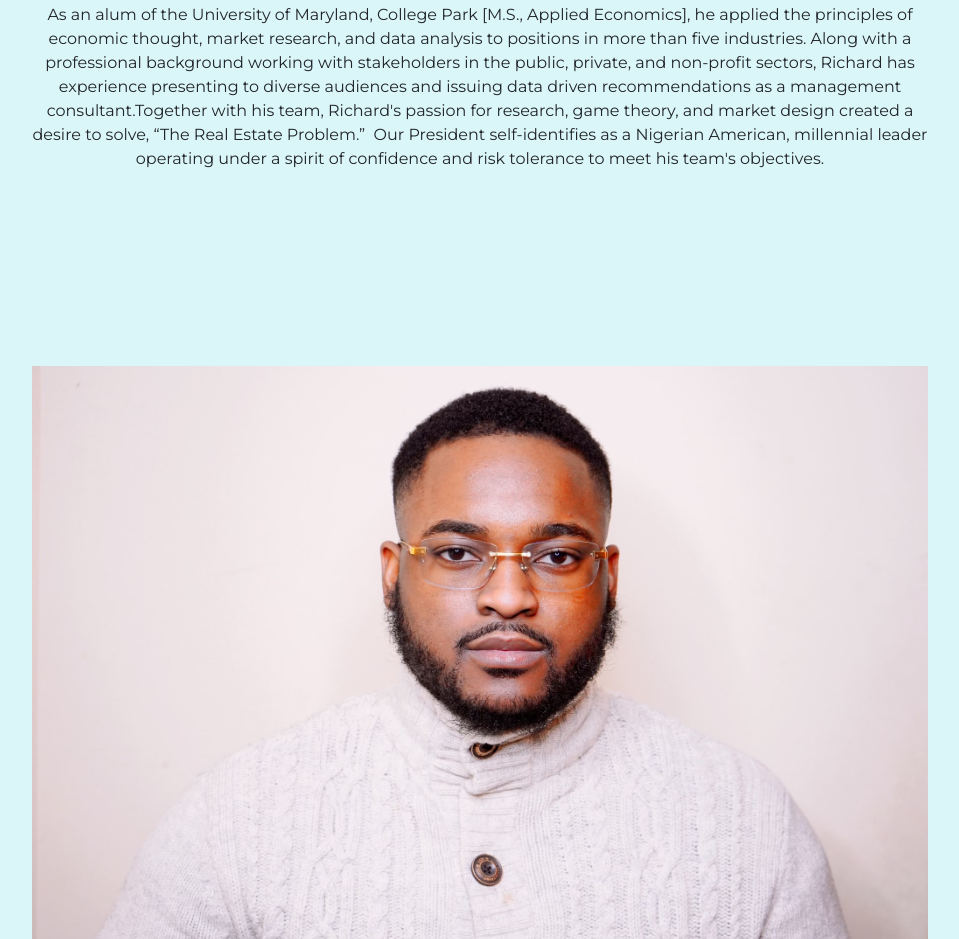
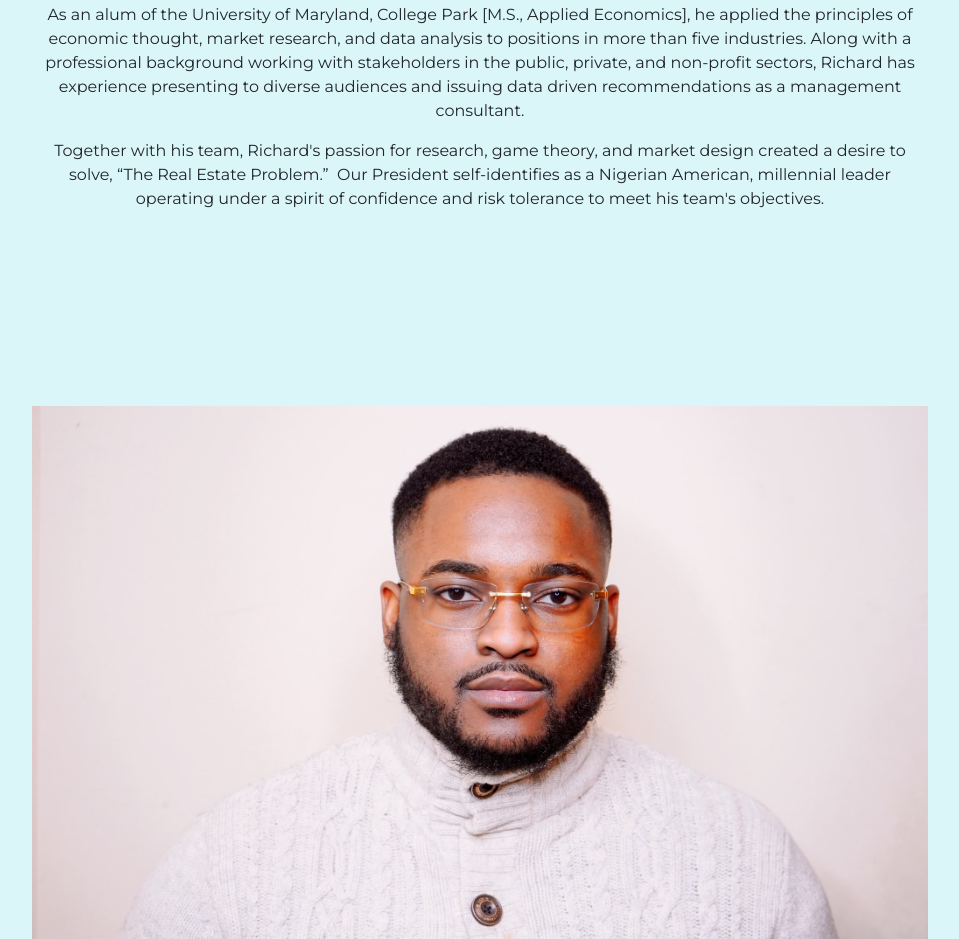
Before and after one commit to qreedtale5/plusinvestment-site, a plain HTML site: page our-team.html in a window 1280 px wide. Shown: the part 1593-2532 px from the top of the page, without its empty margins (160-1119 px from the left). Drawn offline with nearby package versions, Linux system fonts and the light colour scheme.

Commit message:
updates to team page

```diff
--- a/our-team.html
+++ b/our-team.html
@@ -7,7 +7,6 @@
 
   <!-- Bootstrap 4 x CSS stylesheets-->
 
-  <link rel="icon" href="images/favicon.ico">
   <link href="https://cdn.jsdelivr.net/npm/bootstrap@5.1.3/dist/css/bootstrap.min.css" rel="stylesheet" integrity="sha384-1BmE4kWBq78iYhFldvKuhfTAU6auU8tT94WrHftjDbrCEXSU1oBoqyl2QvZ6jIW3" crossorigin="anonymous">
   <script src="https://cdn.jsdelivr.net/npm/jquery@3.5.1/dist/jquery.slim.min.js" integrity="sha384-DfXdz2htPH0lsSSs5nCTpuj/zy4C+OGpamoFVy38MVBnE+IbbVYUew+OrCXaRkfj" crossorigin="anonymous"></script>
   <script src="https://cdn.jsdelivr.net/npm/bootstrap@4.6.2/dist/js/bootstrap.bundle.min.js" integrity="sha384-Fy6S3B9q64WdZWQUiU+q4/2Lc9npb8tCaSX9FK7E8HnRr0Jz8D6OP9dO5Vg3Q9ct" crossorigin="anonymous"></script>
@@ -25,8 +24,6 @@
 </head>
 
 <body>
-
-  <!-- Section -->
 
   <!-- Section -->
 
@@ -83,7 +80,7 @@
         <h3 class="firm-title">Co-Founder, CEO</h3>
         <p class="">Richard is an economist, data scientist & consultant.</p> <br>  <p>As an alum of the University of Maryland, College Park [M.S., Applied Economics], he applied the principles of economic thought, market research, and data analysis to positions
           in more than five industries. Along with a professional background working with stakeholders in the public, private, and non-profit sectors, Richard has experience presenting to diverse audiences and issuing data driven recommendations as a
-          management consultant.Together with his team, Richard's passion for research, game theory, and market design created a desire to solve, “The Real Estate Problem.”  Our President self-identifies as a Nigerian American, millennial leader
+          management consultant.</p> <br> <p>Together with his team, Richard's passion for research, game theory, and market design created a desire to solve, “The Real Estate Problem.”  Our President self-identifies as a Nigerian American, millennial leader
           operating under a spirit of confidence and risk tolerance to meet his team's objectives.</p>
 
   </section>
```
